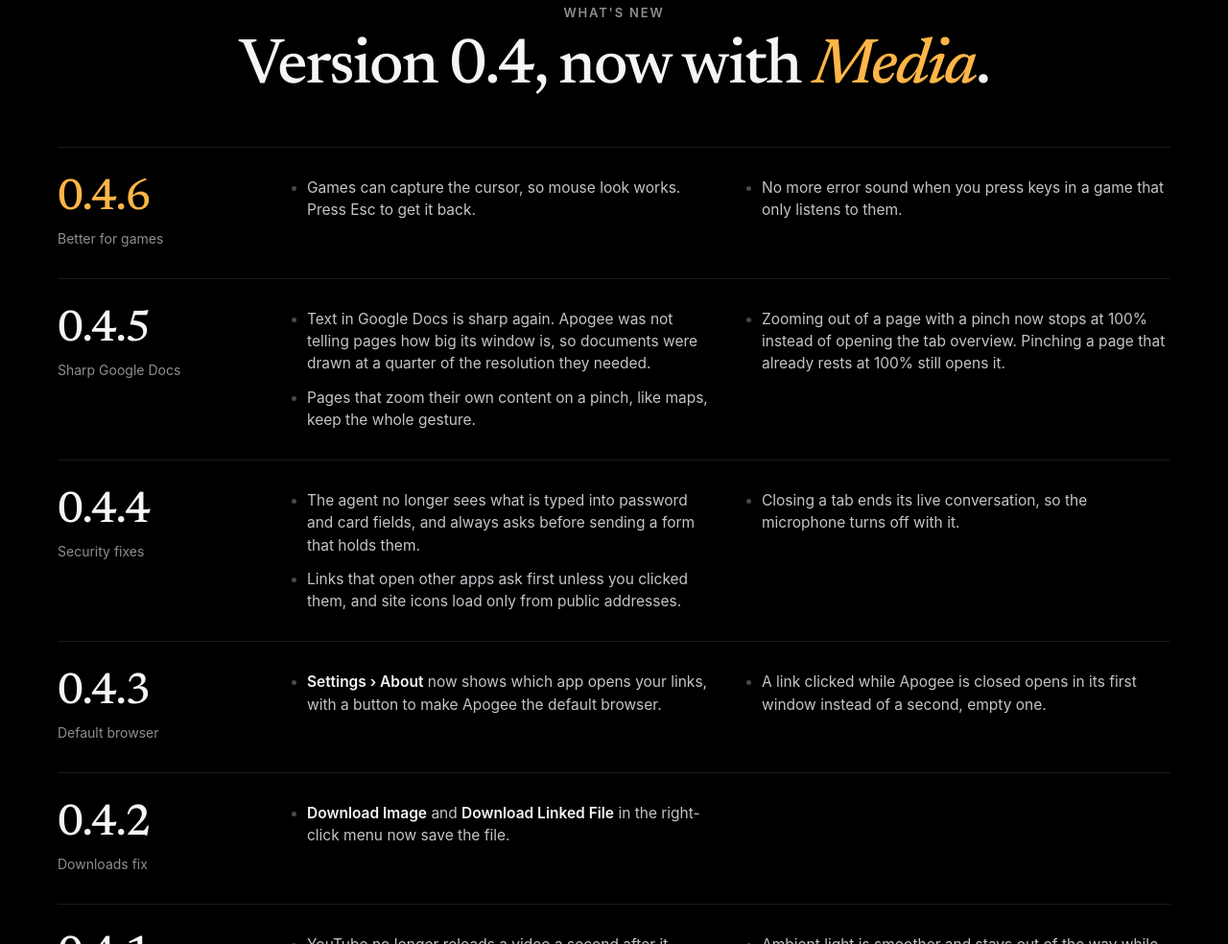
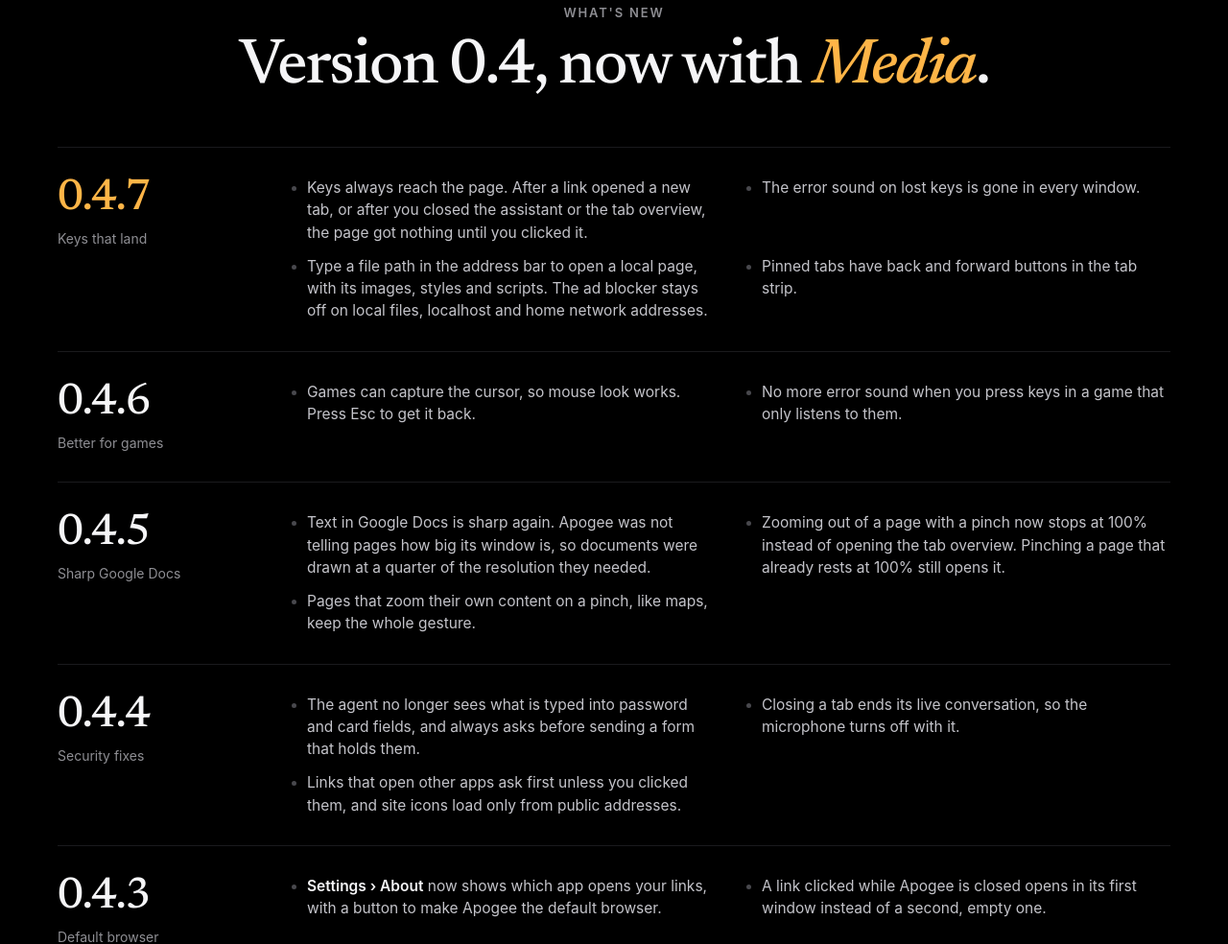
Before and after one commit to JerzySukiennik/apogee, a plain HTML site: page index.html in a window 1280 px wide. Shown: the part 6705-7689 px from the top of the page at 96% size. Drawn offline with Linux system fonts and the light colour scheme.

Commit message:
Apogee 0.4.7
Co-Authored-By: Claude Mythos 5.2 <noreply@anthropic.com>

```diff
--- a/index.html
+++ b/index.html
@@ -71,7 +71,7 @@
           <span class="chip-tag">Your Mac</span>
         </a>
       </div>
-      <p class="dl-meta"><span data-dl-note>Version 0.4.6 · Free · macOS 14 Sonoma or later</span><span class="sep">·</span><a href="#install">How to open it</a></p>
+      <p class="dl-meta"><span data-dl-note>Version 0.4.7 · Free · macOS 14 Sonoma or later</span><span class="sep">·</span><a href="#install">How to open it</a></p>
       <details class="which">
         <summary>Which one do I need?</summary>
         <p>Open the Apple menu and choose About This Mac. If it says <b>Chip: Apple M1</b> or any other M chip, take Apple Silicon. If it says <b>Processor: Intel</b>, take Intel.</p>
@@ -373,6 +373,15 @@
       </div>
       <div class="rels">
         <article class="rel reveal">
+          <div class="rel-v"><b>0.4.7</b><span>Keys that land</span></div>
+          <ul>
+            <li>Keys always reach the page. After a link opened a new tab, or after you closed the assistant or the tab overview, the page got nothing until you clicked it.</li>
+            <li>The error sound on lost keys is gone in every window.</li>
+            <li>Type a file path in the address bar to open a local page, with its images, styles and scripts. The ad blocker stays off on local files, localhost and home network addresses.</li>
+            <li>Pinned tabs have back and forward buttons in the tab strip.</li>
+          </ul>
+        </article>
+        <article class="rel reveal">
           <div class="rel-v"><b>0.4.6</b><span>Better for games</span></div>
           <ul>
             <li>Games can capture the cursor, so mouse look works. Press Esc to get it back.</li>
@@ -535,7 +544,7 @@
           <span class="chip-tag">Your Mac</span>
         </a>
       </div>
-      <p class="dl-meta"><span data-dl-note>Version 0.4.6 · Free · macOS 14 Sonoma or later</span></p>
+      <p class="dl-meta"><span data-dl-note>Version 0.4.7 · Free · macOS 14 Sonoma or later</span></p>
     </div>
   </section>
 </main>
```
